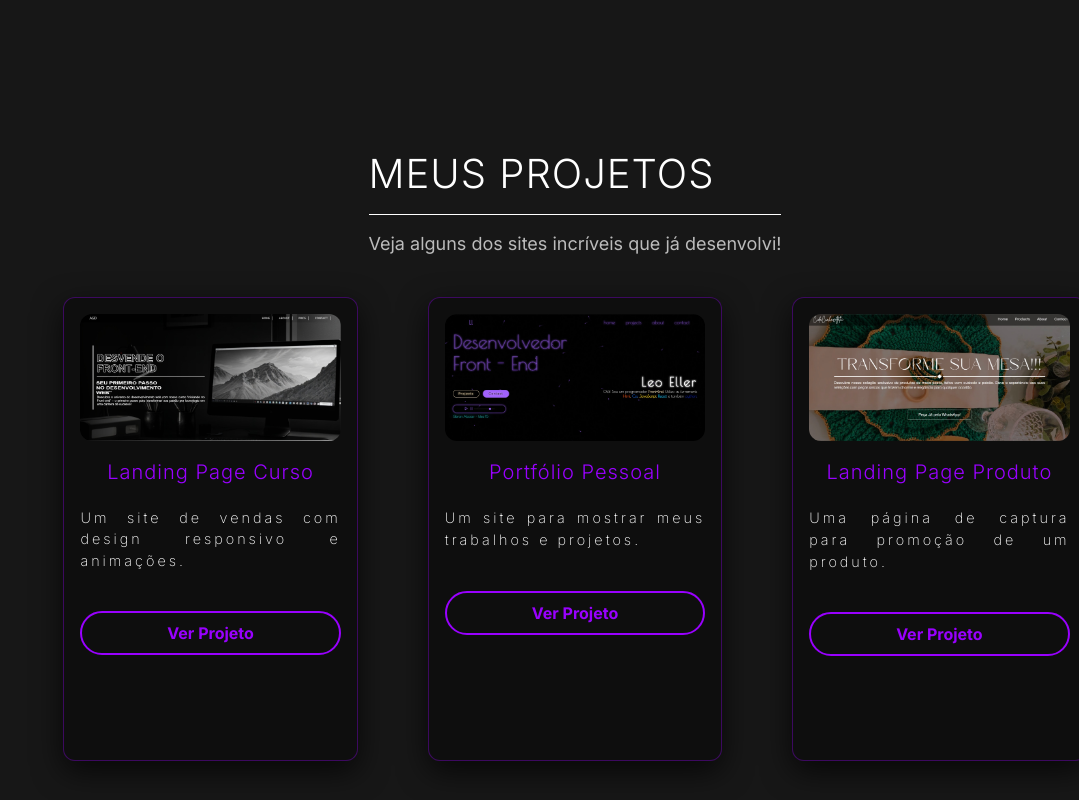
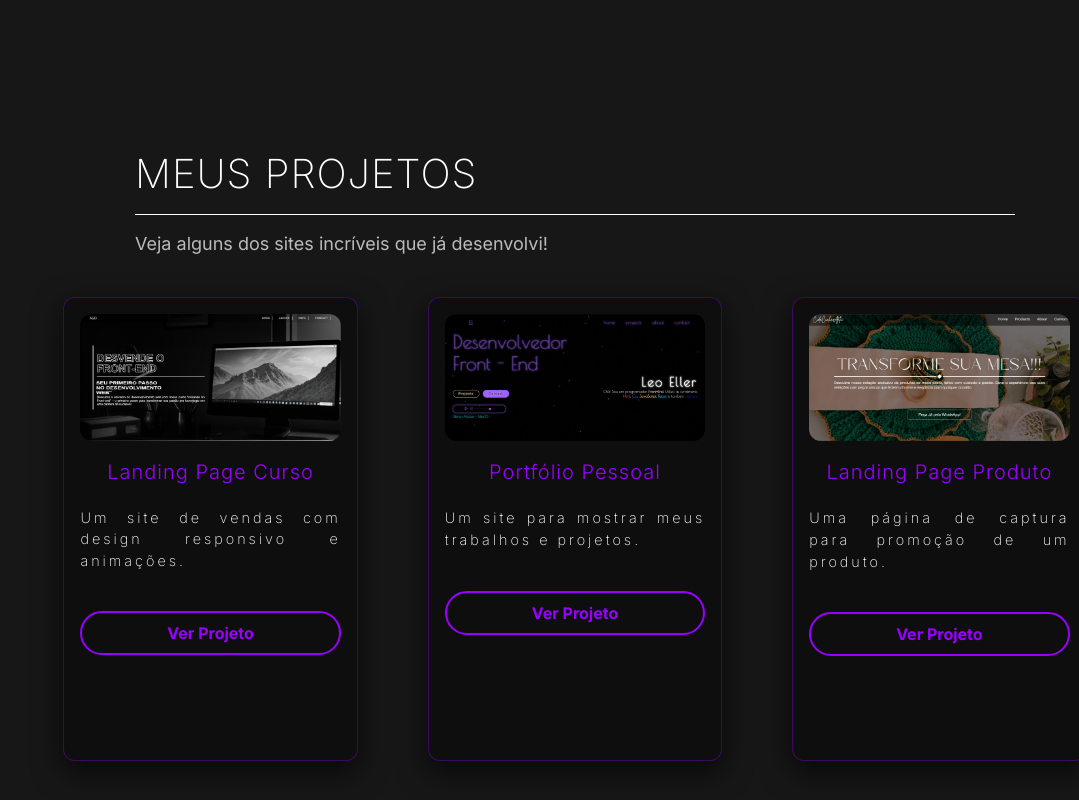
Before and after one commit to devellernmr/leoeller-repo, a React (Vite) app: page / in a window 1280 px wide. Shown: the part 1376-2176 px from the top of the page, without its empty margins (201-1280 px from the left). Built offline with nearby package versions, Linux system fonts and the light colour scheme.

Commit message:
Atualiza IDs das seções About e Projetos para rolagem suave e ajusta estilos no componente Projects

```diff
--- a/src/components/About/About.jsx
+++ b/src/components/About/About.jsx
@@ -2,7 +2,7 @@ import "./about.css";
 
 const About = () => {
   return (
-    <section className="aboutSection" id="about">
+    <section className="aboutSection" id="aboutSection">
       <div className="containerDivAbout">
         <div className="textDivAbout">
           <h2>Sobre Mim</h2>
--- a/src/components/Navbar/Navbar.jsx
+++ b/src/components/Navbar/Navbar.jsx
@@ -43,13 +43,13 @@ const Navbar = () => {
               </a>
             </li>
             <li className="nav-item">
-              <a href="#about" className="nav-link" onClick={(e) => handleNavLinkClick(e, 'about')}>
+              <a href="#aboutSection" className="nav-link" onClick={(e) => handleNavLinkClick(e, 'about')}>
                 <span className="nav-icon material-symbols-outlined">Person</span>
                 <span className="nav-label">About</span>
               </a>
             </li>
             <li className="nav-item">
-              <a href="#projects" className="nav-link" onClick={(e) => handleNavLinkClick(e, 'projects')}>
+              <a href="#projectSection" className="nav-link" onClick={(e) => handleNavLinkClick(e, 'projects')}>
                 <span className="nav-icon material-symbols-outlined">Devices</span>
                 <span className="nav-label">Projects</span>
               </a>
--- a/src/components/Projects/Projects.jsx
+++ b/src/components/Projects/Projects.jsx
@@ -35,7 +35,7 @@ const Projetos = () => {
   ];
 
   return (
-    <section className="projetosSection">
+    <section className="projetosSection" id="projectSection">
       <div className="containerDivProjetos">
         <div className="projetos-header">
           <h2>Meus Projetos</h2>
--- a/src/components/Projects/projects.css
+++ b/src/components/Projects/projects.css
@@ -24,9 +24,10 @@ body.sidebar-collapsed .containerDivProjetos {
   align-items: center;
 
   .projetos-header {
+    width: 100%;
     h2 {
       font-size: 2.5rem;
-      font-weight: 300;
+      font-weight: 200;
       color: #ffffff;
       text-transform: uppercase;
       letter-spacing: 1px;
@@ -36,7 +37,7 @@ body.sidebar-collapsed .containerDivProjetos {
       background-color: transparent;
       transition: background-color 0.5s ease;
       text-align: left;
-      width: vw;
+      width: 100%;
     }
 
     p {
```
